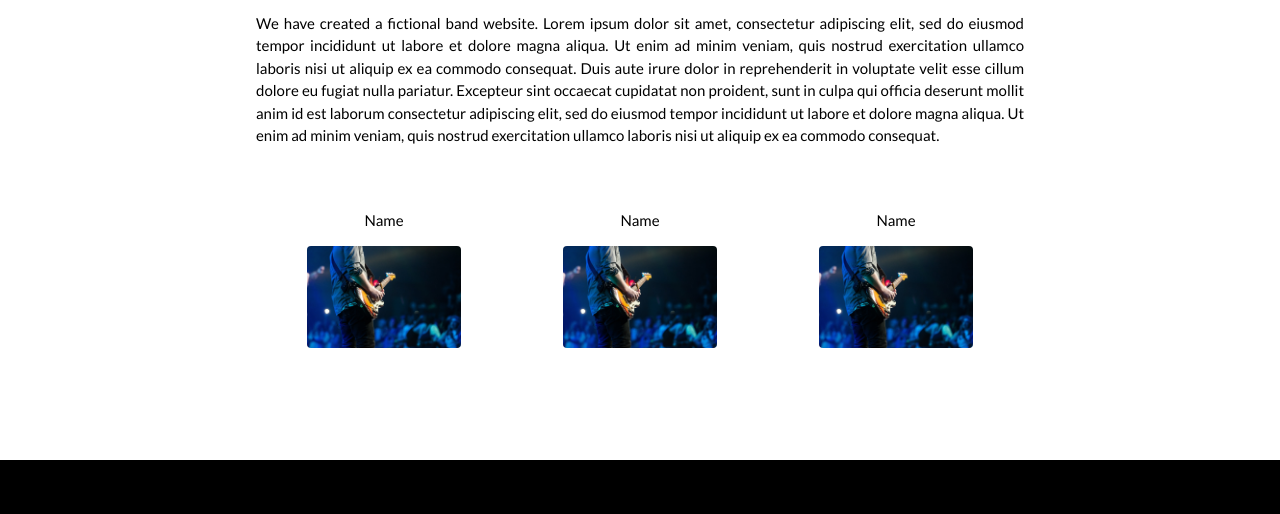
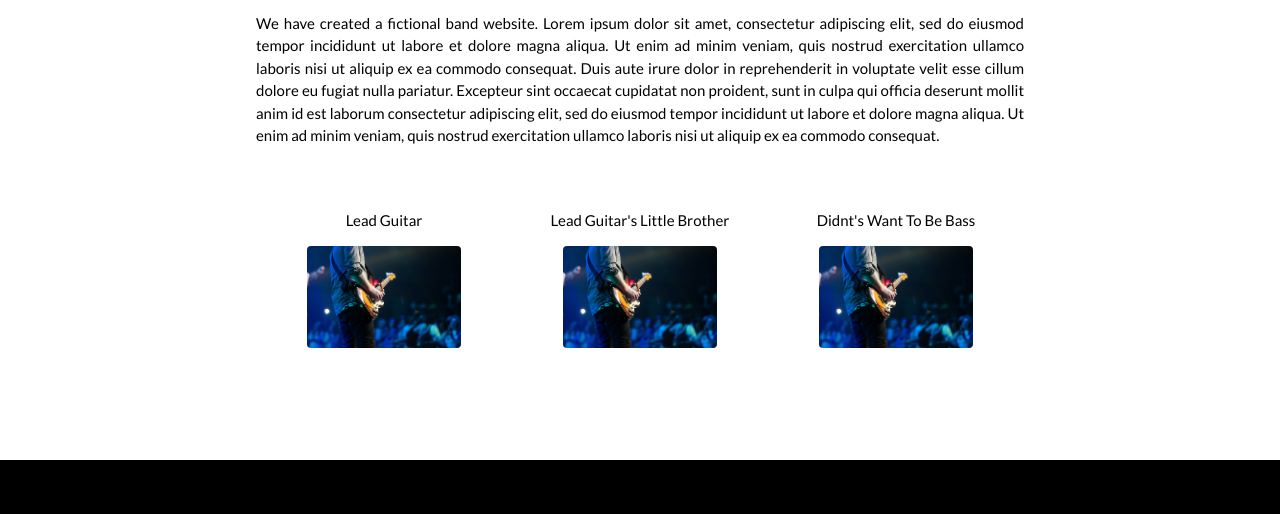
Before and after one commit to jostre/jostre.github.io, a plain HTML site: page index.html in a window 1280 px wide. Shown: the part 160-674 px from the top of the page. Drawn offline with nearby package versions, Linux system fonts and the light colour scheme.

Commit message:
Update index.html

```diff
--- a/index.html
+++ b/index.html
@@ -52,15 +52,15 @@ body {font-family: "Lato", sans-serif}
       adipiscing elit, sed do eiusmod tempor incididunt ut labore et dolore magna aliqua. Ut enim ad minim veniam, quis nostrud exercitation ullamco laboris nisi ut aliquip ex ea commodo consequat.</p>
     <div class="w3-row w3-padding-32">
       <div class="w3-third">
-        <p>Name</p>
+        <p>Lead Guitar</p>
         <img src="audience.jpg" class="w3-round w3-margin-bottom" alt="Random Name" style="width:60%">
       </div>
       <div class="w3-third">
-        <p>Name</p>
+        <p>Lead Guitar's Little Brother</p>
         <img src="audience.jpg" class="w3-round w3-margin-bottom" alt="Random Name" style="width:60%">
       </div>
       <div class="w3-third">
-        <p>Name</p>
+        <p>Didnt's Want To Be Bass</p>
         <img src="audience.jpg" class="w3-round" alt="Random Name" style="width:60%">
       </div>
     </div>
```
